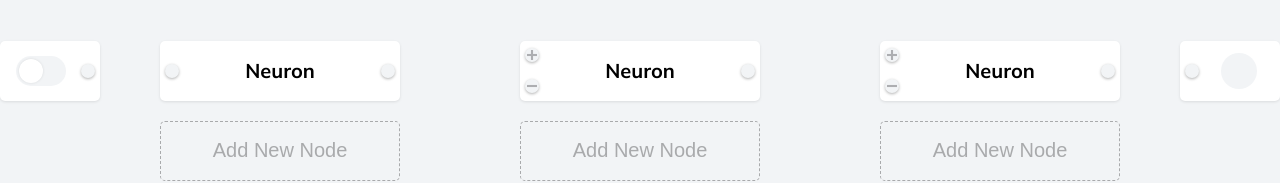
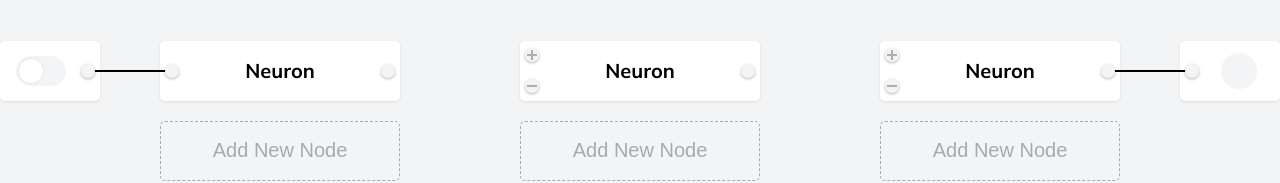
Before and after one commit to SteamlabsCA/predict-a-pie, a React (Create React App) app: page / in a window 1280 px wide. Shown: the part 295-478 px from the top of the page. Built offline with nearby package versions, Linux system fonts and the light colour scheme.

Commit message:
Connections to input and output

```diff
--- a/src/components/Neuron.scss
+++ b/src/components/Neuron.scss
@@ -29,6 +29,7 @@
     position: absolute;
     width: 1.4rem;
     height: 1.4rem;
+    z-index: 1000;
 
     img {
       width: 1rem;
--- a/src/components/Output.js
+++ b/src/components/Output.js
@@ -6,6 +6,7 @@ function Output({active}) {
   return (
     <div className={`Output${active ? ' Output-active' : ''}`}>
       <div className="Neuron-input"></div>
+      <div className="Output-connector"></div>
       <div className="Output-check"></div>
     </div>
   );
--- a/src/components/Output.scss
+++ b/src/components/Output.scss
@@ -22,4 +22,12 @@
     width: 3.6rem;
     height: 3.6rem;
   }
+
+  &-connector {
+    background: #000;
+    position: absolute;
+    left: -$spacer - 1rem;
+    width: $spacer + 2rem;
+    height: 0.2rem;
+  }
 }
--- a/src/components/ToggleSwitch.js
+++ b/src/components/ToggleSwitch.js
@@ -15,6 +15,7 @@ function ToggleSwitch() {
         <div className="ToggleSwitch-switch"></div>
       </div>
       <div className="Neuron-output"></div>
+      <div className="ToggleSwitch-connector"></div>
     </div>
   );
 }
--- a/src/components/ToggleSwitch.scss
+++ b/src/components/ToggleSwitch.scss
@@ -43,4 +43,17 @@
   &-active &-switch {
     left: 2.3rem;
   }
+
+  &-connector {
+    background-color: #000;
+    position: absolute;
+    right: -$spacer - 1rem;
+    transition: background-color 300ms;
+    width: $spacer + 2rem;
+    height: 0.2rem;
+  }
+
+  &-active &-connector {
+    background-color: $active;
+  }
 }
```
